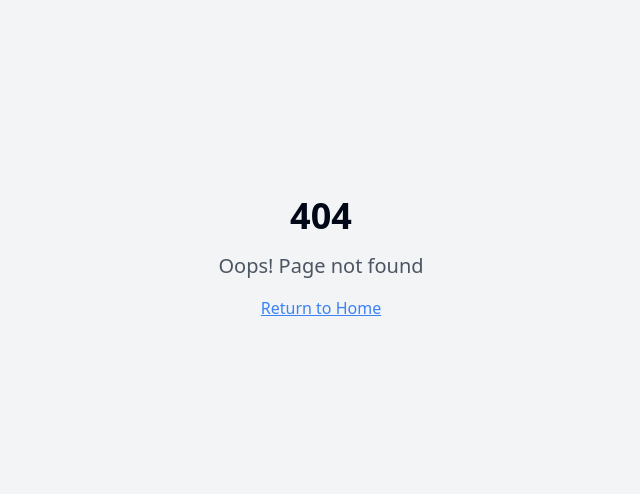
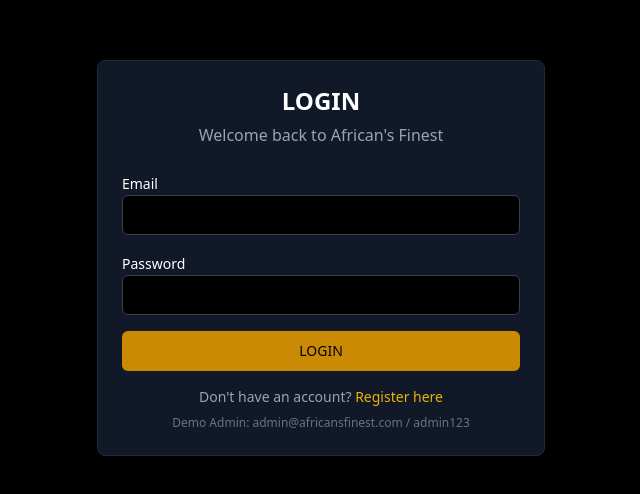
Before and after one commit to drbrilliant2706/afro-swag-ecom-shop, a React (Vite) app: page /auth in a window 1280 px wide. Before the commit this address had no page. Shown: the part 142-636 px from the top of the page, without its empty margins (319-959 px from the left). Built offline with nearby package versions, Linux system fonts and the light colour scheme.

Commit message:
Add sample admin login credentials
Provide sample login credentials for the admin panel.

```diff
--- a/src/App.tsx
+++ b/src/App.tsx
@@ -22,6 +22,7 @@ import Product from "./pages/Product";
 import Favorites from "./pages/Favorites";
 import NotFound from "./pages/NotFound";
 import Admin from "./pages/Admin";
+import Auth from "./pages/Auth";
 
 const queryClient = new QueryClient();
 
@@ -48,6 +49,7 @@ const App = () => (
                 <Route path="/returns" element={<Returns />} />
                 <Route path="/product/:id" element={<Product />} />
                 <Route path="/favorites" element={<Favorites />} />
+                <Route path="/auth" element={<Auth />} />
                 <Route path="/admin" element={<Admin />} />
                 <Route path="*" element={<NotFound />} />
               </Routes>
--- /dev/null
+++ b/src/pages/Auth.tsx
@@ -0,0 +1,42 @@
+import { useState } from 'react';
+import { useNavigate } from 'react-router-dom';
+import LoginForm from '@/components/auth/LoginForm';
+import RegisterForm from '@/components/auth/RegisterForm';
+import { useAuth } from '@/contexts/AuthContext';
+import { useEffect } from 'react';
+
+const Auth = () => {
+  const [isLogin, setIsLogin] = useState(true);
+  const { user } = useAuth();
+  const navigate = useNavigate();
+
+  useEffect(() => {
+    if (user) {
+      navigate('/admin');
+    }
+  }, [user, navigate]);
+
+  const handleSuccess = () => {
+    navigate('/admin');
+  };
+
+  return (
+    <div className="min-h-screen bg-black flex items-center justify-center p-4">
+      <div className="w-full max-w-md">
+        {isLogin ? (
+          <LoginForm
+            onSuccess={handleSuccess}
+            onSwitchToRegister={() => setIsLogin(false)}
+          />
+        ) : (
+          <RegisterForm
+            onSuccess={handleSuccess}
+            onSwitchToLogin={() => setIsLogin(true)}
+          />
+        )}
+      </div>
+    </div>
+  );
+};
+
+export default Auth;
```
